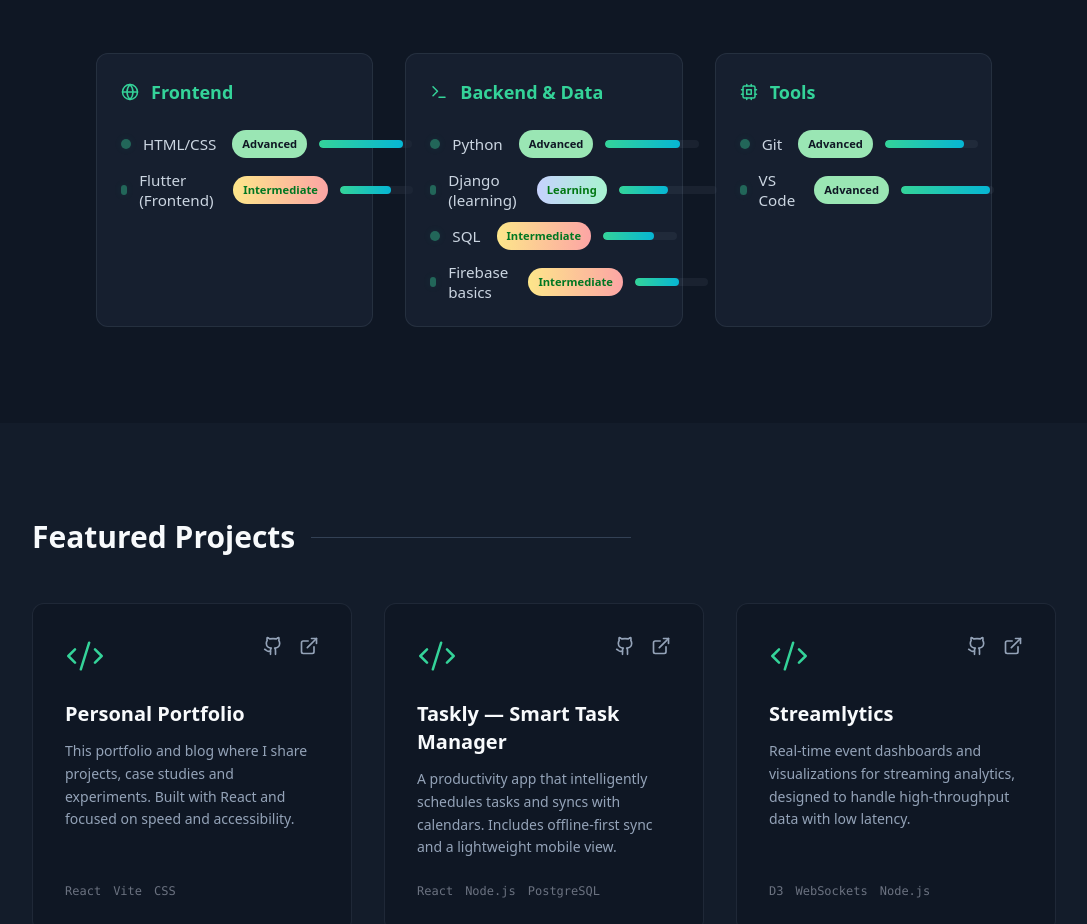
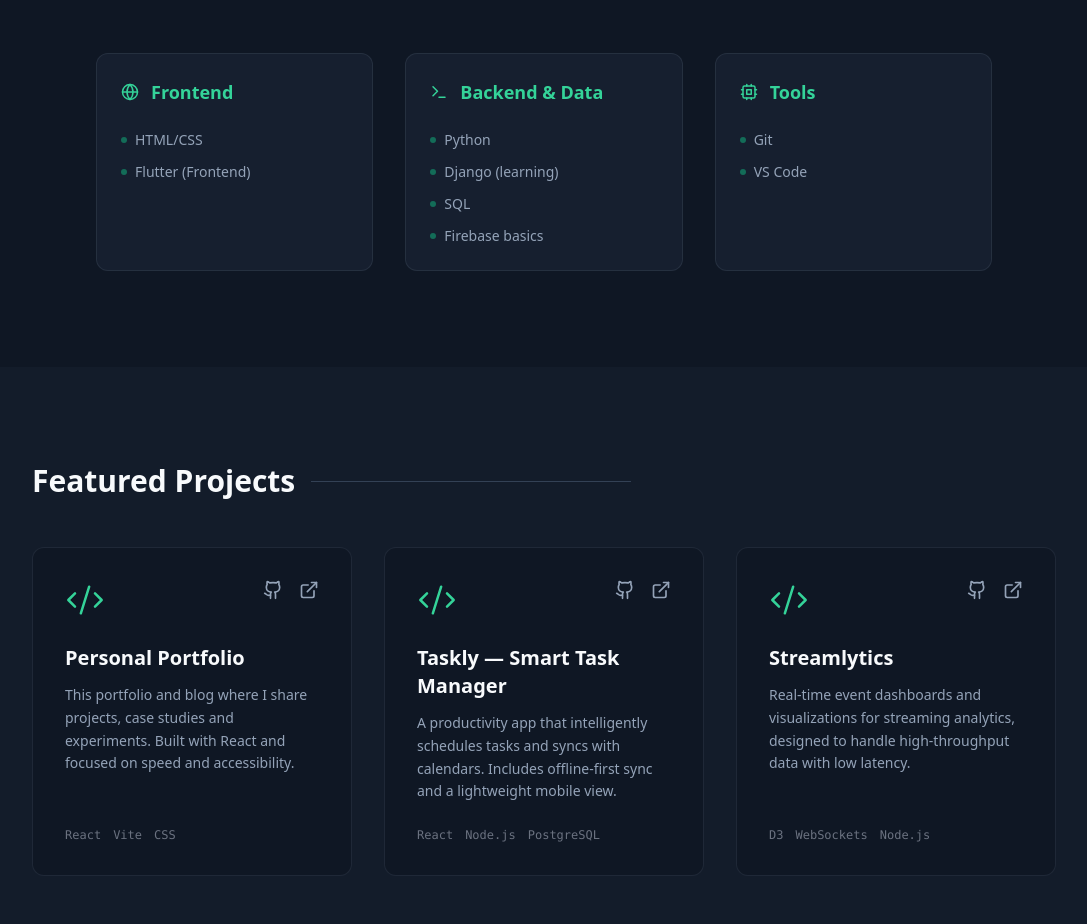
Before and after one commit to sanju-077/portfolio-website-, a React (Vite) app: page / in a window 1280 px wide. Shown: the part 1625-2549 px from the top of the page, without its empty margins (96-1183 px from the left). Built offline with nearby package versions, Linux system fonts and the light colour scheme.

Commit message:
chore: remove skill proficiency UI — show simple skill lists

```diff
--- a/src/App.jsx
+++ b/src/App.jsx
@@ -54,32 +54,9 @@ const PROJECTS = [
 ];
 
 const SKILLS = [
-  {
-    name: "Frontend",
-    icon: <Globe size={18} />,
-    items: [
-      { name: "HTML/CSS", level: 90 },
-      { name: "Flutter (Frontend)", level: 70 },
-    ]
-  },
-  {
-    name: "Backend & Data",
-    icon: <Terminal size={18} />,
-    items: [
-      { name: "Python", level: 80 },
-      { name: "Django (learning)", level: 50 },
-      { name: "SQL", level: 70 },
-      { name: "Firebase basics", level: 60 },
-    ]
-  },
-  {
-    name: "Tools",
-    icon: <Cpu size={18} />,
-    items: [
-      { name: "Git", level: 85 },
-      { name: "VS Code", level: 95 },
-    ]
-  },
+  { name: "Frontend", icon: <Globe size={18} />, items: ["HTML/CSS", "Flutter (Frontend)"] },
+  { name: "Backend & Data", icon: <Terminal size={18} />, items: ["Python", "Django (learning)", "SQL", "Firebase basics"] },
+  { name: "Tools", icon: <Cpu size={18} />, items: ["Git", "VS Code"] },
 ];
 
 // --- COMPONENTS ---
@@ -229,21 +206,9 @@ const Skills = () => (
             </div>
             <ul className="space-y-3">
               {category.items.map((item) => (
-                <li key={item.name} className="text-slate-400 text-sm">
-                  <div className="skill-row">
-                    <div className="skill-left">
-                      <div className="skill-dot" aria-hidden></div>
-                      <div className="skill-name">{item.name}</div>
-                    </div>
-                    <div className="skill-right">
-                      <span className={`skill-pill ${item.level >= 80 ? 'advanced' : item.level >= 60 ? 'intermediate' : 'learning'}`}>
-                        {item.level >= 80 ? 'Advanced' : item.level >= 60 ? 'Intermediate' : 'Learning'}
-                      </span>
-                      <div className="skill-bar" aria-hidden>
-                        <div className="skill-fill" style={{ width: `${item.level}%` }}></div>
-                      </div>
-                    </div>
-                  </div>
+                <li key={item} className="flex items-center gap-2 text-slate-400 text-sm">
+                  <div className="w-1.5 h-1.5 rounded-full bg-emerald-500/50"></div>
+                  {item}
                 </li>
               ))}
             </ul>
```
Also changed, not shown: 1 other file (tests, documents, lock files or other folders).
